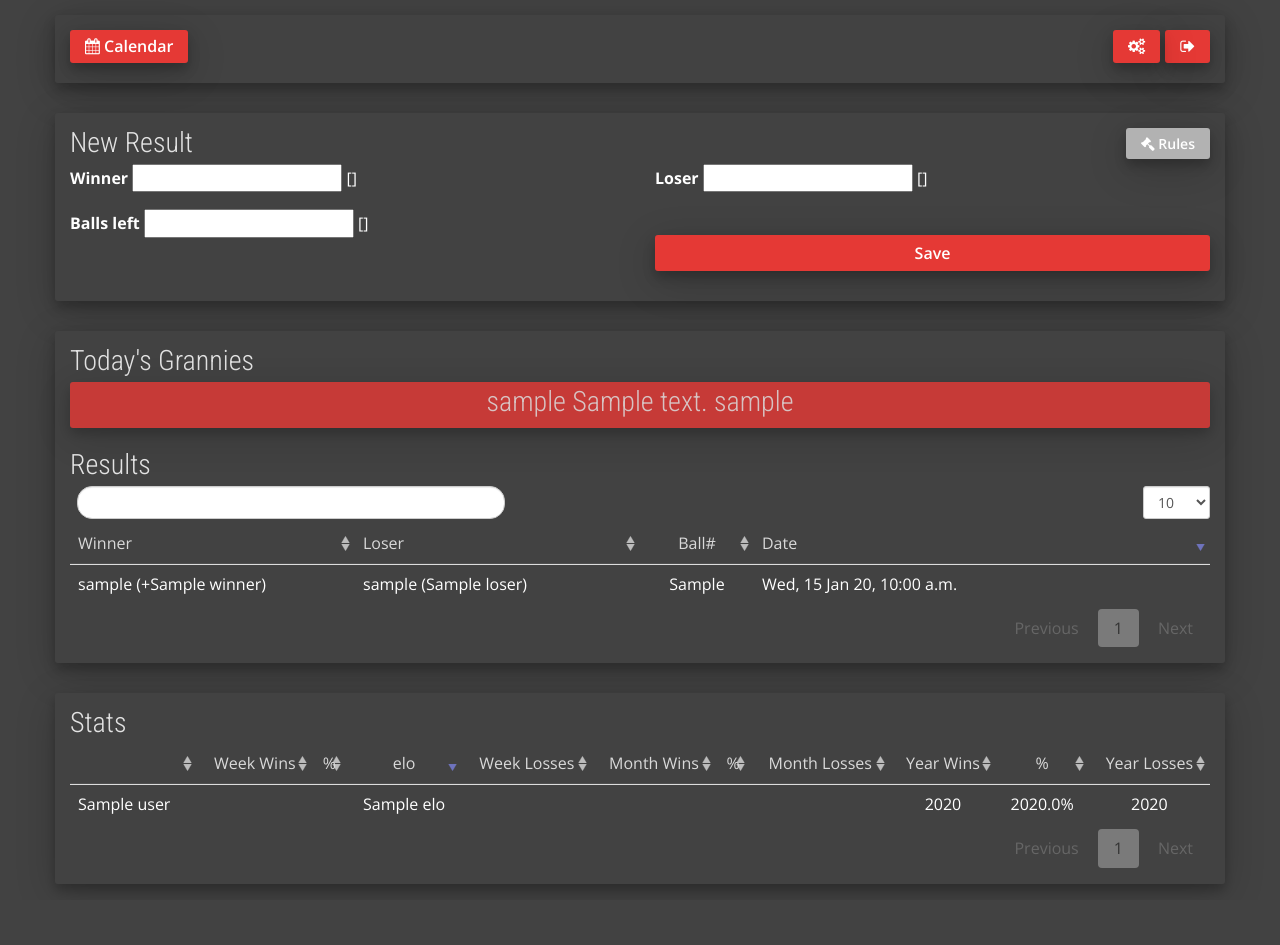
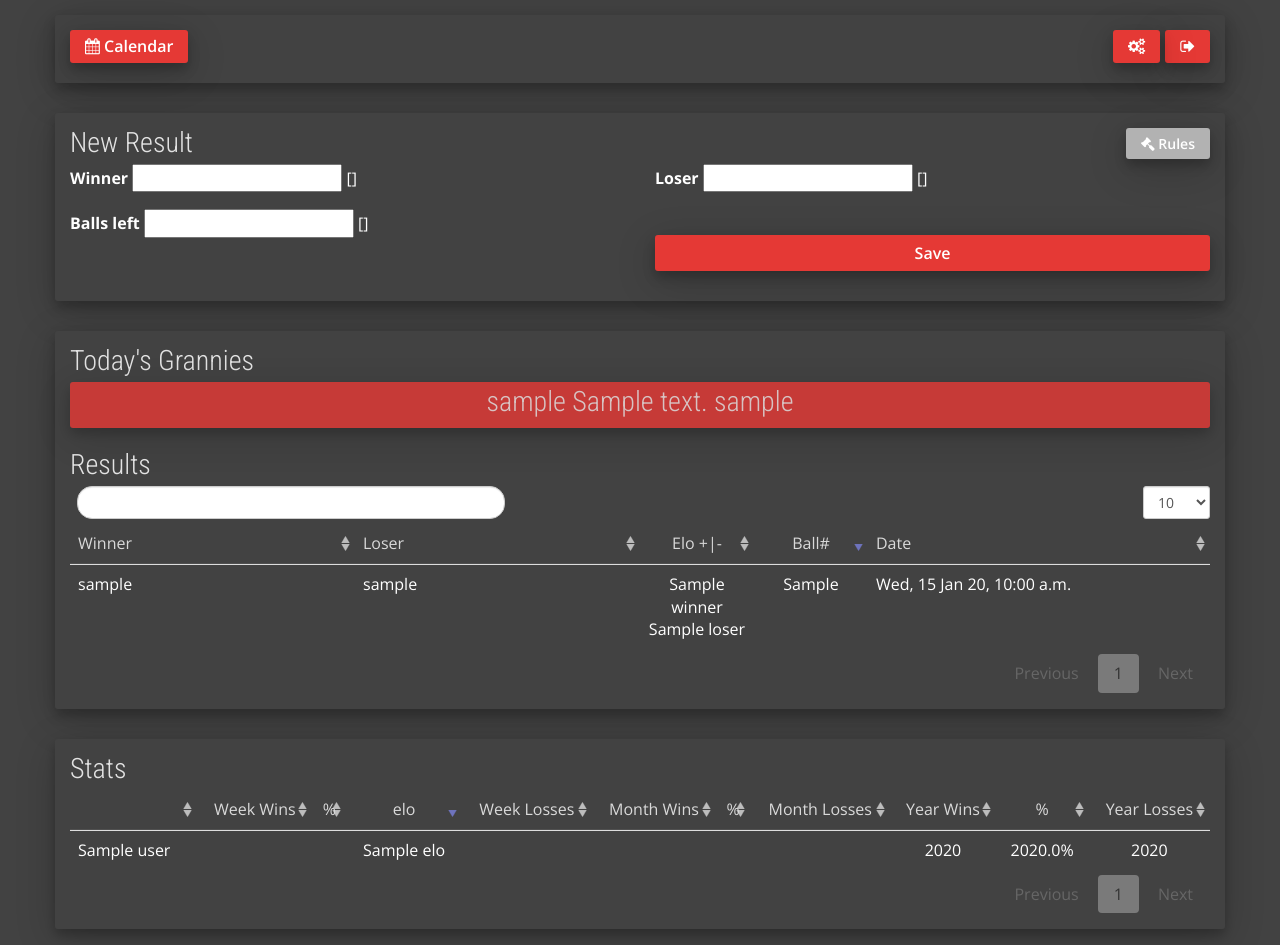
Before and after one commit to RossLYoung/rookie_booking, a Django app: template rookie_booking/booking_calendar/templates/booking_calendar/pool.html in a window 1280 px wide. Before the commit the page ends 891 px from the top, so only its background shows below. Run offline with Django 3.2, Linux system fonts and the light colour scheme; the template is opened without the code that fills it: most values are stand-ins (such as "Sample title", 1, 10 or a date in 2020); form fields are guessed from the names that the template uses; parts of the project's set-up code (start-up, migrations or seed data) failed here and were passed over; some libraries are stand-ins or nearby versions.

Commit message:
new elo col in results

```diff
--- a/rookie_booking/booking_calendar/templates/booking_calendar/pool.html
+++ b/rookie_booking/booking_calendar/templates/booking_calendar/pool.html
@@ -110,16 +110,17 @@
                     <tr>
                         <th style="width: 25%">Winner</th>
                         <th style="width: 25%">Loser</th>
+                        <th style="width: 10%" class="text-center">Elo +|-</th>
                         <th style="width: 10%" class="text-center">Ball#</th>
-{#                        <th style="width: 10%" class="text-center">Elo</th>#}
                         <th style="width: 40%">Date</th>
                     </tr>
                     </thead>
                     <tbody>
                     {% for result, diff in zippedResults %}
                         <tr>
-                            <td style="width: 25%">{{ result.winner.username }} (+{{ diff.winner }})</td>
-                            <td style="width: 25%">{{ result.loser.username }}  ({{ diff.loser }}) </td>
+                            <td style="width: 25%">{{ result.winner.username }}</td>
+                            <td style="width: 25%">{{ result.loser.username }}</td>
+                            <td style="width: 10%" class="text-center">{{ diff.winner }} {{ diff.loser }}</td>
                             <td style="width: 10%" class="text-center">
                                 {% if result.balls_left == 7 %}
                                     <a class="btn-accent2 btn-sm mar pulsate">
```
